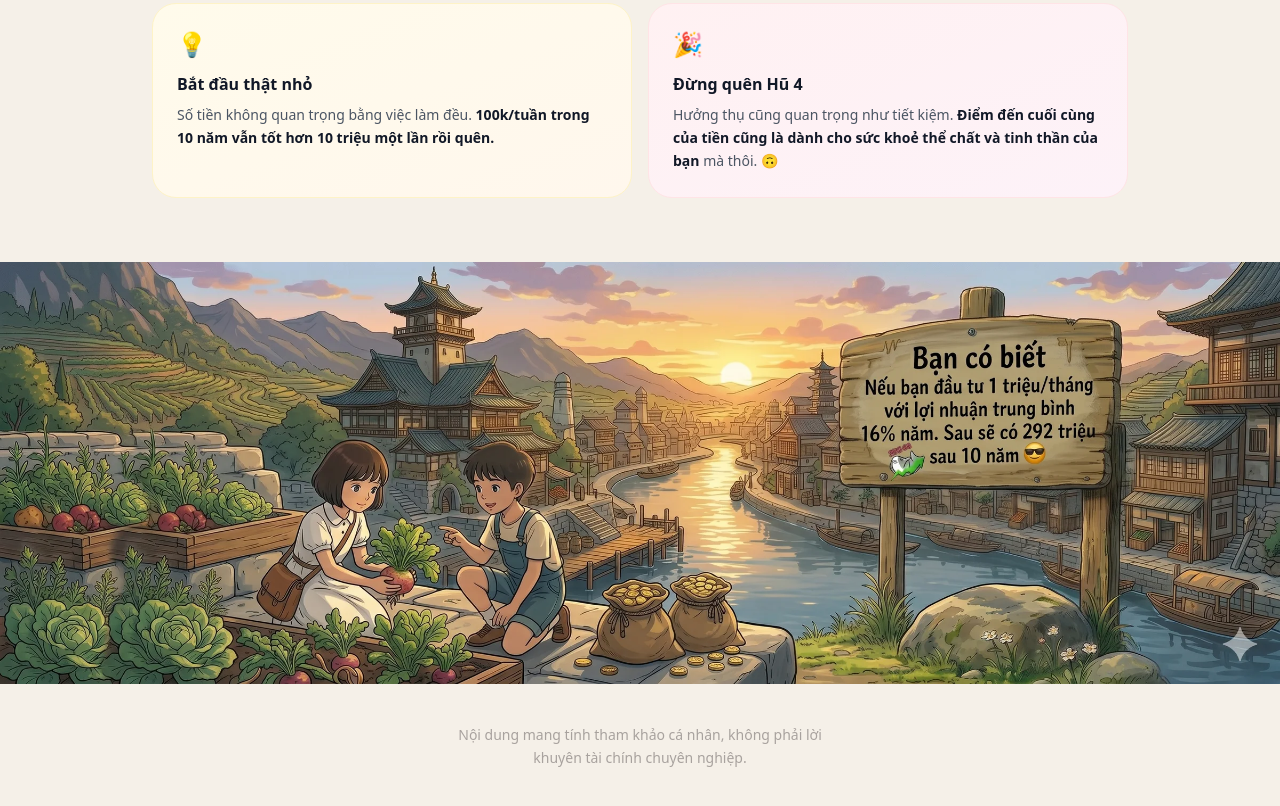
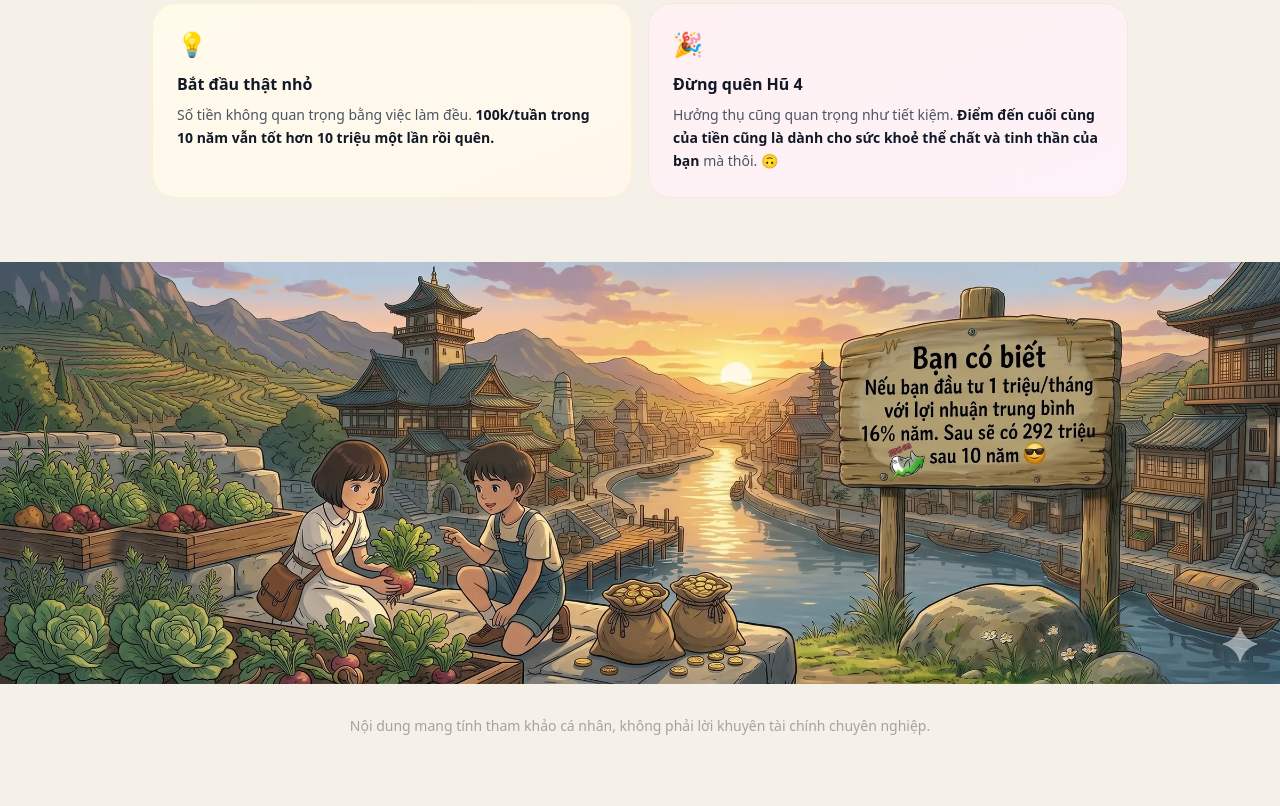
Before and after one commit to BlackWolf2303/personal-finance, a plain HTML site: page index.html in a window 1280 px wide. Shown: the part 1840-2646 px from the top of the page. After the commit the page ends 2608 px from the top, so only its background shows below. Drawn offline with nearby package versions, Linux system fonts and the light colour scheme.

Commit message:
fix: footer padding and single-line text on desktop

```diff
--- a/index.html
+++ b/index.html
@@ -440,8 +440,8 @@
     </section>
 
     <!-- FOOTER -->
-    <footer class="text-center py-10 text-stone-400 text-sm px-6">
-        <p class="max-w-sm mx-auto leading-relaxed">
+    <footer class="text-center py-5 sm:py-8 text-stone-400 text-sm px-6">
+        <p class="sm:whitespace-nowrap max-w-xs sm:max-w-none mx-auto">
             Nội dung mang tính tham khảo cá nhân, không phải lời khuyên tài chính chuyên nghiệp.
         </p>
     </footer>
```
